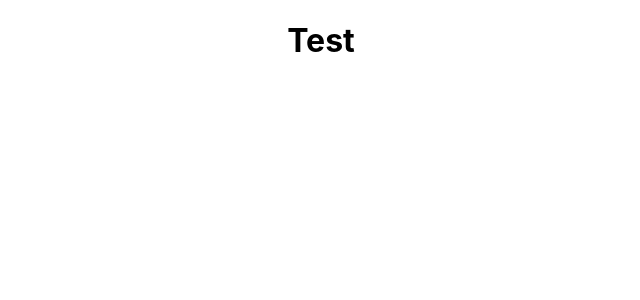
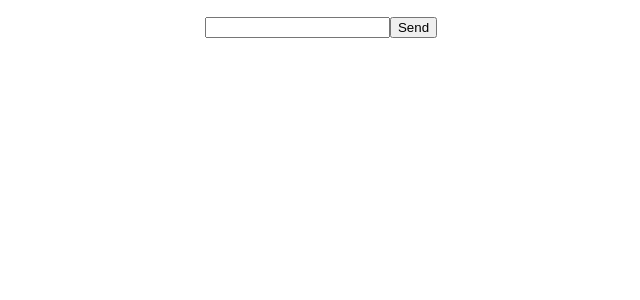
Before and after one commit to hagenek/polka, a React (Create React App) app in the folder frontend/: page / in a window 1280 px wide. Shown: the top 300 px of the page, without its empty margins (319-959 px from the left). Built offline with nearby package versions, Linux system fonts and the light colour scheme.

Commit message:
Add message form

```diff
--- a/frontend/src/components/Chat/Chat.js
+++ b/frontend/src/components/Chat/Chat.js
@@ -1,20 +1,33 @@
-import React, { useEffect } from 'react'
+import React, { useEffect, useState } from 'react'
 import socketClient from 'socket.io-client'
 
 const Chat = () => {
+  const [socket, setSocket] = useState(undefined);
+  const [message, setMessage] = useState("");
 
   useEffect(() => {
-    const socket = socketClient('http://localhost:8000/');
-    socket.on('connect', () => {
+    const socketIO = socketClient('http://localhost:8000/');
+    socketIO.on('connect', () => {
       console.log("Connect");
     })
-    socket.on('disconnect', () => {
+    socketIO.on('disconnect', () => {
       console.log("Disconnect");
     })
+    setSocket(socketIO)
   }, [])
 
+  const handleSubmit = e => {
+    e.preventDefault();
+    setMessage("");
+  }
+
   return (
-    <h1>Test</h1>
+    <section>
+      <form onSubmit={handleSubmit}>
+        <input type="text" value={message} onChange={e => setMessage(e.target.value)}/>
+        <input type="submit" value="Send"/>
+      </form>
+    </section>
   )
 }
 
```
